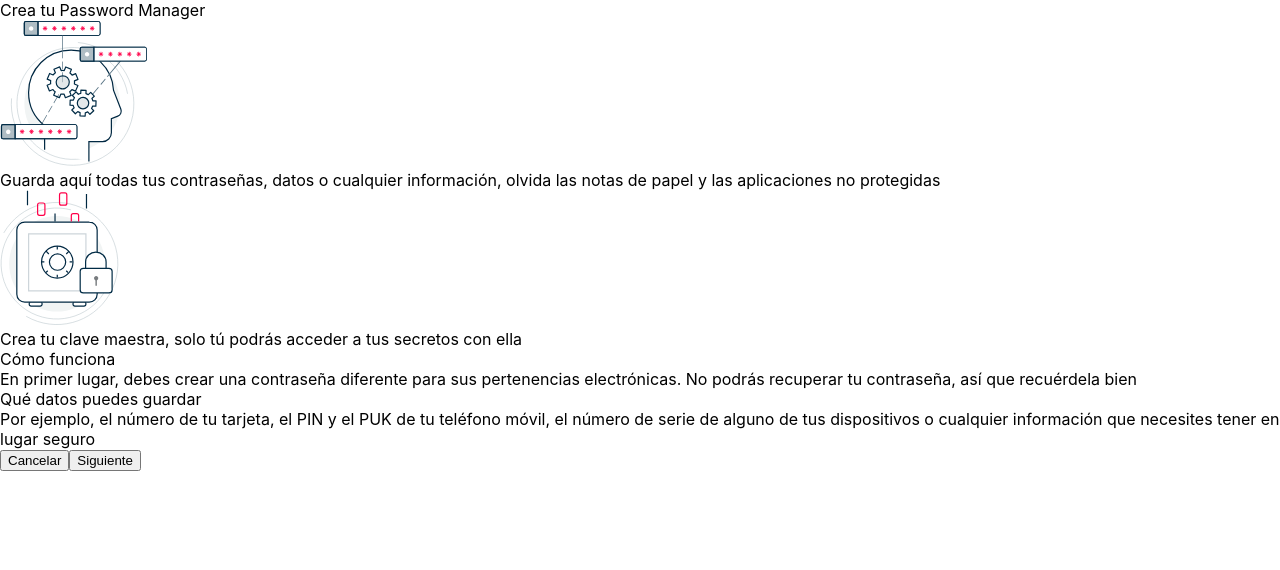
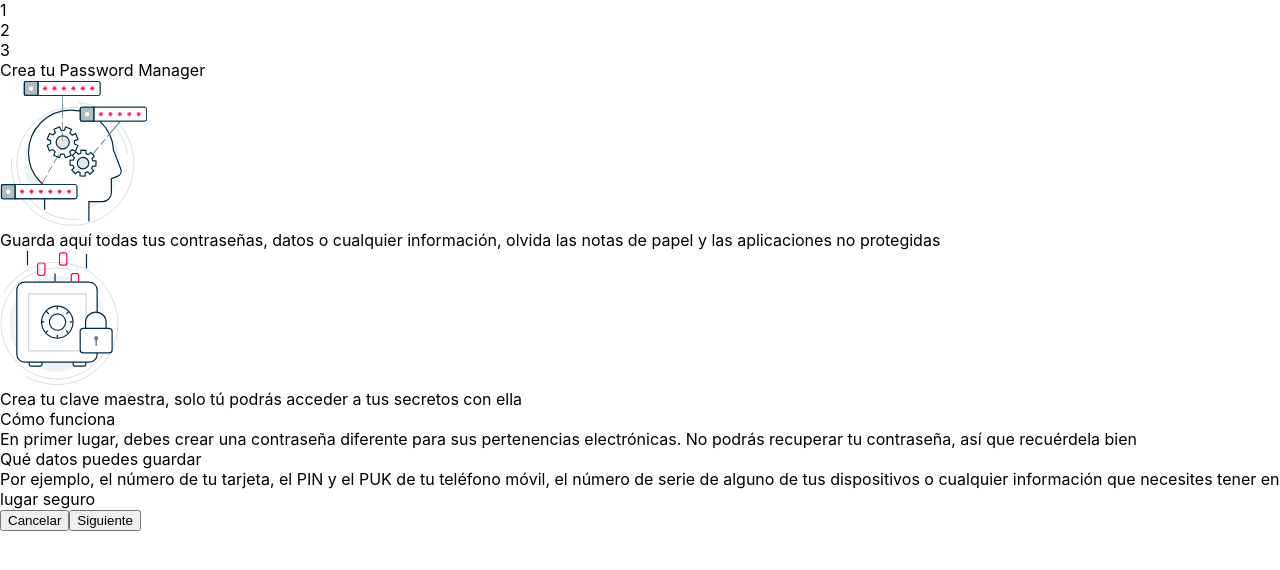
Before and after one commit to lorenacostace/password-manager, a React (Create React App) app: page / in a window 1280 px wide. Shown: the top 570 px of the page. Built offline with nearby package versions, Linux system fonts and the light colour scheme.

Commit message:
feat: Breadcrumbs functionality added in the Header

```diff
--- a/src/components/molecules/Header.js
+++ b/src/components/molecules/Header.js
@@ -1,17 +1,19 @@
-import React from "react";
+import React from 'react';
 import MultiStepPosition from "../atoms/MultiStepPosition";
-import tick from '../../images/tick.svg'
 
-function Header (props) {
+function Header(props) {
     return (
         <div>
-            { props.steps.map((step) =>
-                step < props.currentStep ? (
-                    <MultiStepPosition image={ tick }/>
-                ) : (
-                    <MultiStepPosition text={ step }/>
-                )
-            )}
+            <div>
+                {props.steps.map((key, index) => {
+                    const isCheck = index < props.currentStep;
+                    return (
+                        <div key={index}>
+                            <div key={index}><MultiStepPosition featured={index === props.currentStep} text={isCheck ? '' : index + 1}/></div>
+                        </div>
+                    )
+                })}
+            </div>
         </div>
     )
 }
--- a/src/views/PasswordManager.js
+++ b/src/views/PasswordManager.js
@@ -5,6 +5,7 @@ import InformationContent from "../components/organisms/InformationContent";
 import FeedbackContent from "../components/organisms/FeebackContentContainer";
 import Footer from "../components/molecules/Footer";
 import { submitForm } from "../services/api";
+import Header from "../components/molecules/Header";
 
 class PasswordManager extends React.Component {
 
@@ -164,6 +165,7 @@ class PasswordManager extends React.Component {
     render() {
         return (
             <div>
+                <Header steps={this.steps} currentStep={this.state.currentStep}/>
                 <StepsContainer steps={this.steps} currentStep={this.state.currentStep}/>
                 <Footer onClick={this.nextStep}
                         configButtonLeft={{
```
